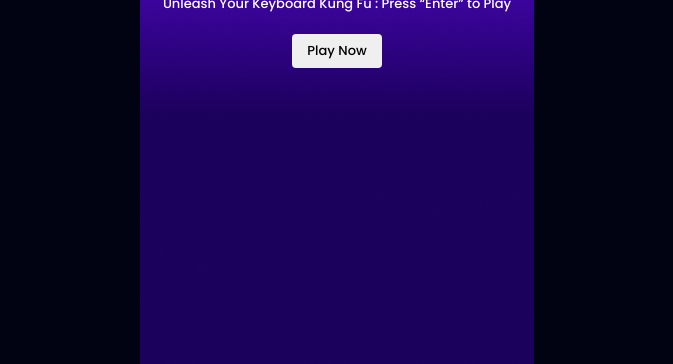
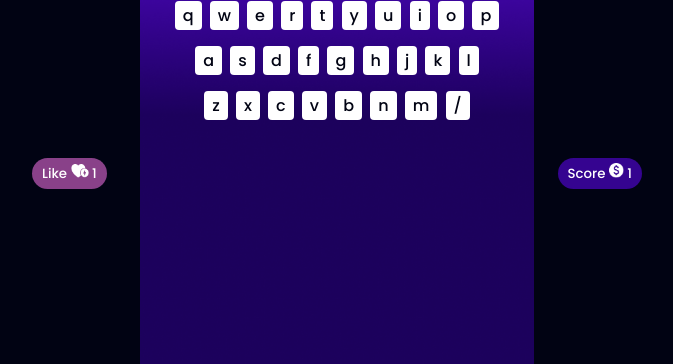
Before and after one commit to Zubayda1425/Alpha-Clash, a plain HTML site: page index.html in a window 1280 px wide. Shown: the part 436-800 px from the top of the page, without its empty margins (303-976 px from the left). Drawn offline with Linux system fonts and the light colour scheme.

Commit message:
Design Playground

```diff
--- a/index.html
+++ b/index.html
@@ -29,6 +29,59 @@
             </div>
         </section>
 
+        <!-- Play Ground -->
+        <section class="play_ground_container">
+            <div class="play_ground">
+                <div class="text_area">
+                </div>
+                <div class="keyboard">
+                    <div>
+                        <kbd>q</kbd>
+                        <kbd>w</kbd>
+                        <kbd>e</kbd>
+                        <kbd>r</kbd>
+                        <kbd>t</kbd>
+                        <kbd>y</kbd>
+                        <kbd>u</kbd>
+                        <kbd>i</kbd>
+                        <kbd>o</kbd>
+                        <kbd>p</kbd>
+                    </div>
+                    <div>
+                        <kbd>a</kbd>
+                        <kbd>s</kbd>
+                        <kbd>d</kbd>
+                        <kbd>f</kbd>
+                        <kbd>g</kbd>
+                        <kbd>h</kbd>
+                        <kbd>j</kbd>
+                        <kbd>k</kbd>
+                        <kbd>l</kbd>
+                    </div>
+                    <div>
+                        <kbd>z</kbd>
+                        <kbd>x</kbd>
+                        <kbd>c</kbd>
+                        <kbd>v</kbd>
+                        <kbd>b</kbd>
+                        <kbd>n</kbd>
+                        <kbd>m</kbd>
+                        <kbd>/</kbd>
+                    </div>
+                </div>
+
+                <div class="btn">
+                    <button id="like_button">Like <span><img src="images/like_icon.png" alt=""> 1</span>
+                    </button>
+
+                    <button id="score_button">Score <span><img src="images/score_icon.png"></span> 1</button>
+                </div>
+            </div>
+
+        </section>
+
+        <!-- Score Board -->
+        <section></section>
 
 
 
--- a/style.css
+++ b/style.css
@@ -29,7 +29,7 @@ main {
     display: flex;
     align-items: center;
     justify-content: center;
-    /* display: none; */
+    display: none;
 }
 
 
@@ -59,3 +59,89 @@ main {
     border-radius: 4px;
     margin: 10px;
 }
+
+
+/* Play Ground Page Design */
+
+.play_ground_container {
+    height: 98%;
+    display: flex;
+    align-items: center;
+    justify-content: center;
+}
+
+.play_ground {
+    display: flex;
+    flex-direction: column;
+    align-items: center;
+    justify-content: center;
+}
+
+.text_area {
+    margin: 10px;
+    height: 240px;
+    width: 570px;
+    border: 10px solid #2F2941;
+    border-radius: 9px;
+    background-color: #FFFFFFB3;
+}
+
+/*keyboard*/
+
+
+.keyboard {
+    margin: 10px;
+    color: white;
+    display: flex;
+    flex-direction: column;
+    align-items: center;
+    justify-content: center;
+}
+
+.keyboard div {
+    margin: 10px;
+}
+
+kbd {
+    background-color: white;
+    color: #010313;
+    padding: 3px 8px;
+    margin: 2px;
+    border-radius: 4px;
+}
+
+/*Button*/
+
+.btn{
+    display: flex;
+    justify-content: space-between;
+    width: 100%;
+    margin: 20px;
+}
+
+ .btn button {
+    padding: 5px 10px;
+    border-radius: 20px;
+    color: white;
+}
+
+
+
+#like_button {
+    background-color: #894189;
+    background-size: cover;
+}
+
+#like_button img {
+    width: 18px;
+}
+
+#score_button {
+    background-color: #350490;
+    background-size: cover;
+    color: white;
+}
+
+#score_button img {
+    width: 15px;
+}
```
Also changed, not shown: images/like_icon_bg.jpg (deleted).
